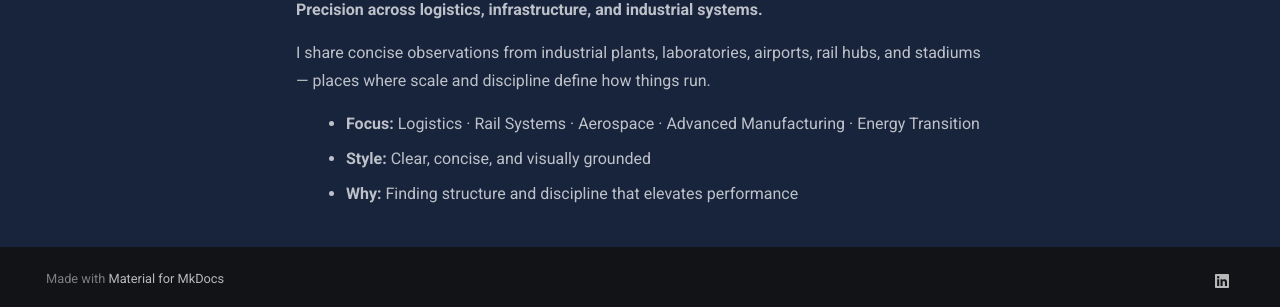
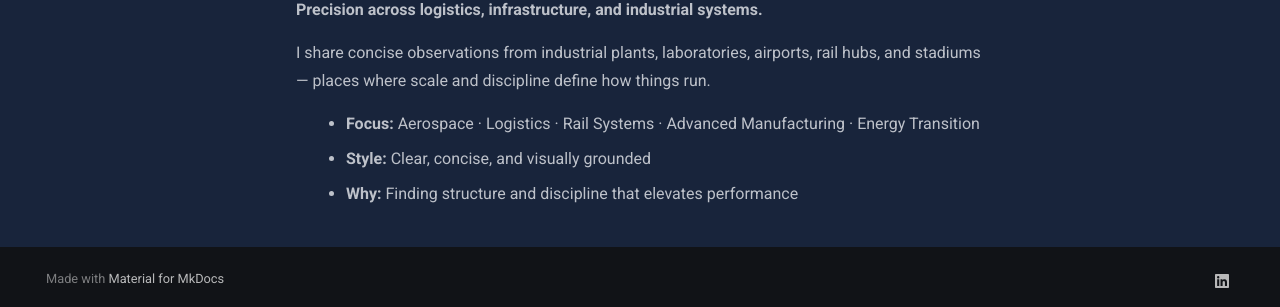
Before and after one commit to alvvvli/alvin-site, an MkDocs documentation site: the page built from docs/index.md, in a window 1280 px wide and 926 px high. Shown: the part 615-922 px from the top of the window. Built offline with MkDocs 1.6.1 and Material for MkDocs 9.7.7, drawn with Linux system fonts in a browser that asks for light colours.

```diff
--- a/docs/index.md
+++ b/docs/index.md
@@ -60,7 +60,7 @@
     <p><strong>Precision across logistics, infrastructure, and industrial systems.</strong></p>
     <p>I share concise observations from industrial plants, laboratories, airports, rail hubs, and stadiums — places where scale and discipline define how things run.</p>
     <ul>
-      <li><strong>Focus:</strong> Logistics · Rail Systems · Aerospace · Advanced Manufacturing · Energy Transition</li>
+      <li><strong>Focus:</strong> Aerospace ·  Logistics · Rail Systems · Advanced Manufacturing · Energy Transition</li>
       <li><strong>Style:</strong> Clear, concise, and visually grounded</li>
       <li><strong>Why:</strong> Finding structure and discipline that elevates performance</li>
     </ul>
```
